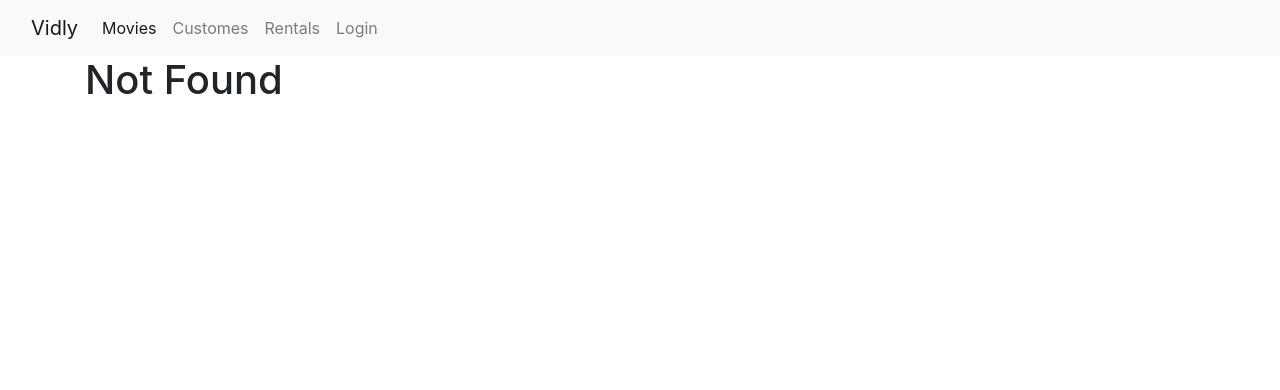
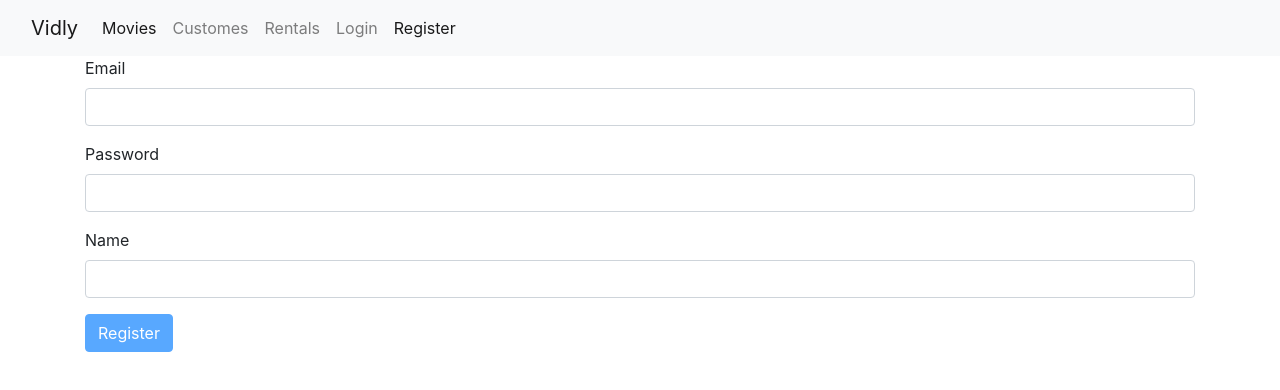
Before and after one commit to matttttttty/movie-app, a React (Create React App) app: page /register in a window 1280 px wide. Before the commit this address led to /not-found. Shown: the top 390 px of the page. Built offline with nearby package versions, Linux system fonts and the light colour scheme.

Commit message:
register form init

```diff
--- a/src/App.js
+++ b/src/App.js
@@ -8,6 +8,7 @@ import Rentals from "./components/rentals";
 import MovieDetail from "./components/movieDetails";
 import NotFound from "./components/notFound";
 import LoginForm from "./components/loginForm";
+import RegisterForm from "./components/registerForm";
 
 function App() {
   return (
@@ -21,6 +22,7 @@ function App() {
           <Route path="/rentals" component={Rentals} />
           <Route path="/not-found" component={NotFound} />
           <Route path="/login" component={LoginForm} />
+          <Route path="/register" component={RegisterForm} />
           <Route path="/" exact component={Movie} />
           <Redirect to="/not-found" />
         </Switch>
--- a/src/components/common/form.jsx
+++ b/src/components/common/form.jsx
@@ -20,6 +20,10 @@ class Form extends Component {
     this.setState({ error: error || {} });
     this.doSubmit();
   };
+
+  doSubmit() {
+    console.log("submit");
+  }
 
   handleChange = (e) => {
     const data = { ...this.state.data };
--- a/src/components/navBar.jsx
+++ b/src/components/navBar.jsx
@@ -34,6 +34,11 @@ const NavBar = () => {
                 Login
               </NavLink>
             </li>
+            <li className="nav-item">
+              <NavLink className="nav-link" to="/register">
+                Register
+              </NavLink>
+            </li>
           </ul>
         </div>
       </div>
--- /dev/null
+++ b/src/components/registerForm.jsx
@@ -0,0 +1,27 @@
+import Form from "./common/form";
+import Joi from "joi";
+
+class RegisterForm extends Form {
+  state = { data: { email: "", password: "", name: "" }, error: {} };
+
+  schema = Joi.object({
+    email: Joi.string()
+      .email({ tlds: { allow: false } })
+      .required()
+      .label("Email"),
+    password: Joi.string().required().label("Password"),
+    name: Joi.string().required().min(5).max(30).label("Email"),
+  });
+  render() {
+    return (
+      <form onSubmit={this.handleSubmit}>
+        {this.renderInput("Email", "email")}
+        {this.renderInput("Password", "password", "password")}
+        {this.renderInput("Name", "name")}
+        {this.renderButton("Register")}
+      </form>
+    );
+  }
+}
+
+export default RegisterForm;
```
